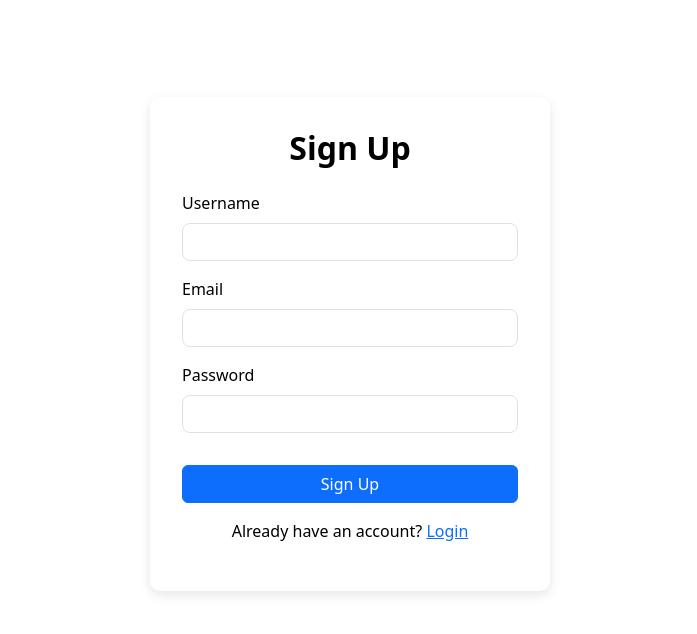
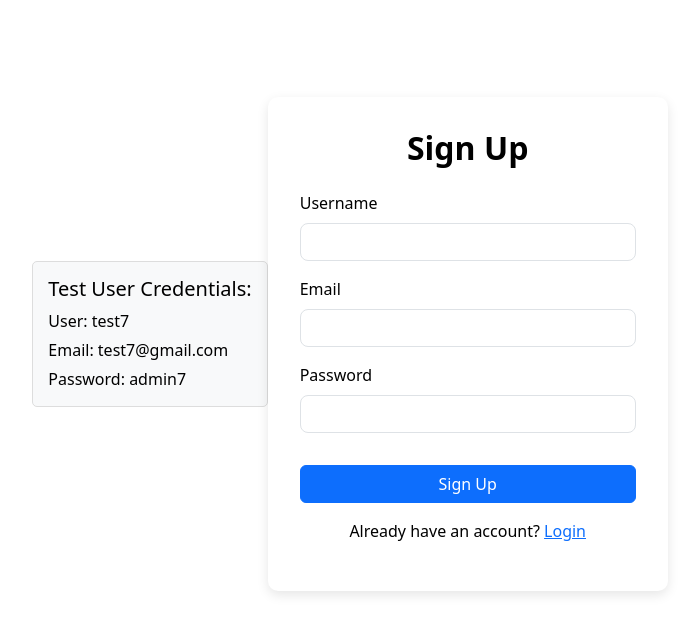
Before and after one commit to amanchoudhary86/ShastraBytes, a Flask app: page /signup in a window 1280 px wide. Shown: the part 56-690 px from the top of the page, without its empty margins (290-987 px from the left). Run offline with Flask 3, Linux system fonts and the light colour scheme; some libraries are stand-ins or nearby versions.

Commit message:
Added test creds
Added a section displaying test user credentials in the signup page.

```diff
--- a/templates/signup.html
+++ b/templates/signup.html
@@ -6,6 +6,12 @@
 />
 {% endblock %} {% block content %}
 <div class="auth-container">
+  <div class="credentials-box" style="background-color: #f8f9fa; border: 1px solid #ddd; padding: 15px; margin-bottom: 20px; border-radius: 5px;">
+    <h5 style="margin-top: 0;">Test User Credentials:</h5>
+    <p style="margin-bottom: 5px;">User: test7</p>
+    <p style="margin-bottom: 5px;">Email: test7@gmail.com</p>
+    <p style="margin-bottom: 0;">Password: admin7</p>
+  </div>
   <form method="POST" class="auth-form">
     <h2>Sign Up</h2>
     <div class="mb-3">
```
